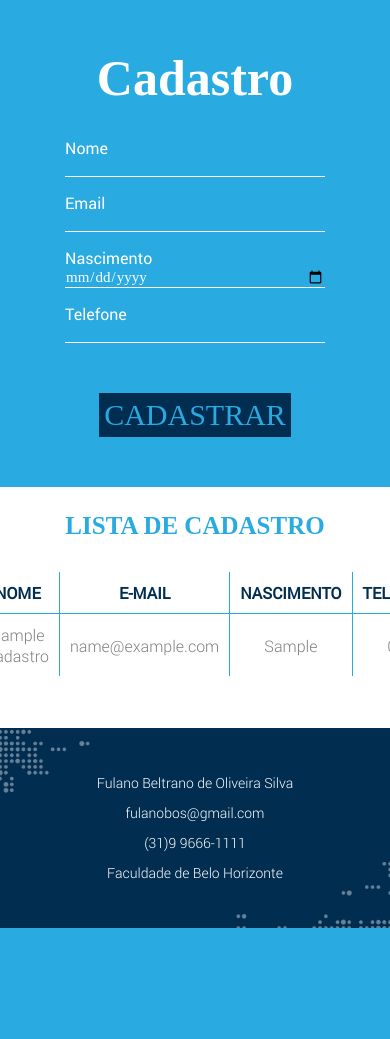
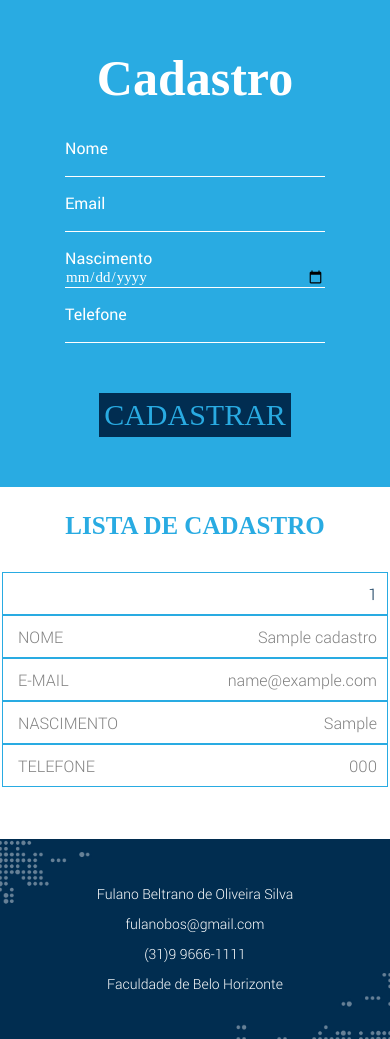
Before and after one commit to CauaHvS/Prova_IN8, a PHP site: page / in a window 390 px wide; the page is wider, and only the part inside the window is pictured. Shown: the part 645-1684 px from the top of that part. Before the commit the page ends 1573 px from the top of that part, so only its background shows below. Run offline with PHP 8.4, Linux system fonts and the light colour scheme; tables that the repository leaves empty or names only in its code hold one stand-in row (values such as "Sample post").

Commit message:
Lista Ok

```diff
--- a/index.php
+++ b/index.php
@@ -194,7 +194,7 @@ function limpaPost($valor)
 
                     <?php
                     if (count($dados) > 0) {
-                        echo "<table id='table'>
+                        echo "<table class='table'>
                         <tr>
                             <th id='id'></th>
                             <th>NOME</th>
--- a/style.css
+++ b/style.css
@@ -186,7 +186,7 @@ button{
 
 
 
-#table{
+.table{
     width: 100%;
     border-collapse: collapse;
     border: 2px solid white;
@@ -240,8 +240,34 @@ footer {
 }
 
 @media (max-width: 500px) {
+    .table{
+        display: none;
+    }
+    .table, .table tbody, .table tr, .table td{
+        display: block;
+        width: 100%;
+    }
 
+    .table th{
+        display: none;
+    }
 
+    .table td{
+        text-align: right;
+        padding-left: 50%;
+        text-align: right;
+        position: relative;
+
+    }
+
+    .table td::before{
+        content: attr(data-label);
+        position: absolute;
+        left: 0;
+        width: 50%;
+        padding-left: 15px;
+        text-align: left;
+    }
 
     footer {
         height: auto;
```
